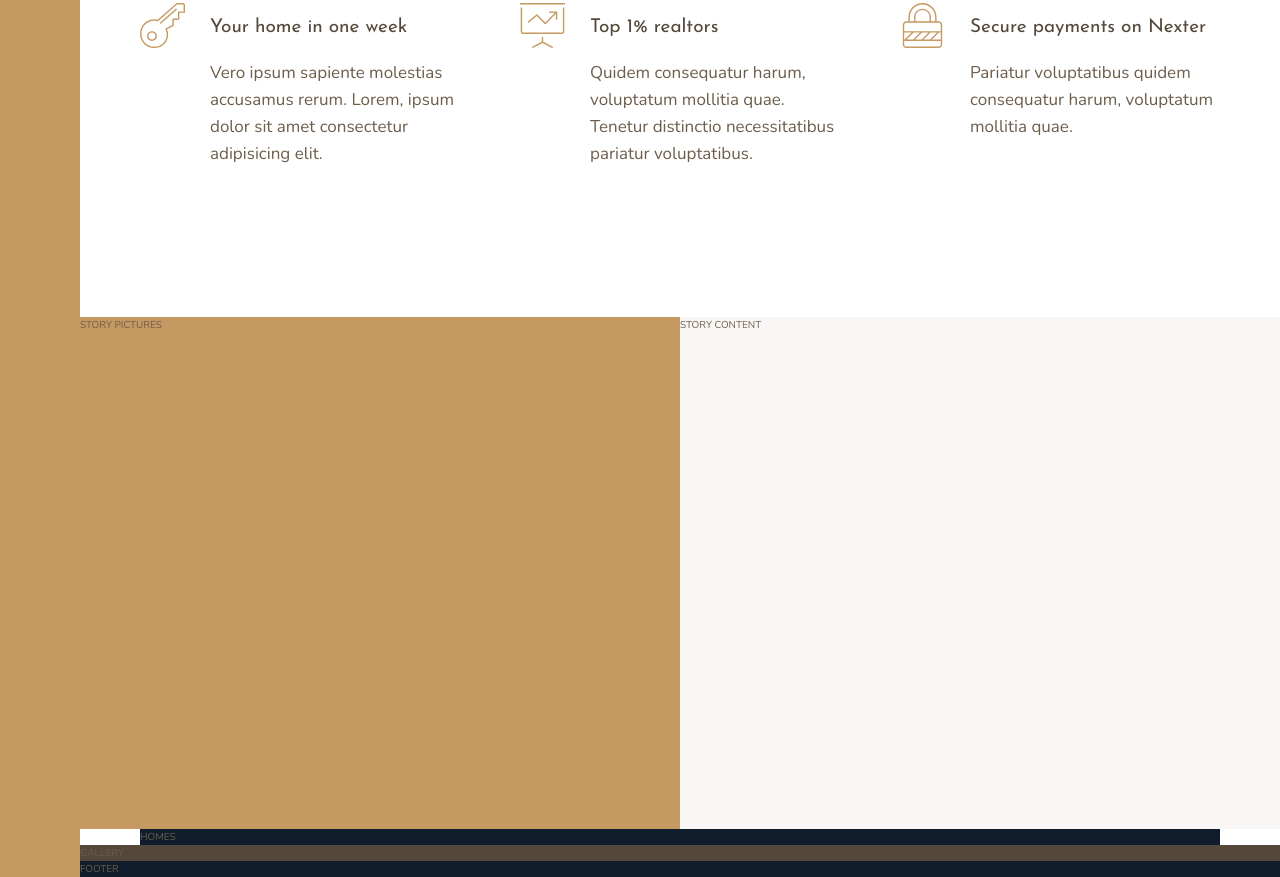
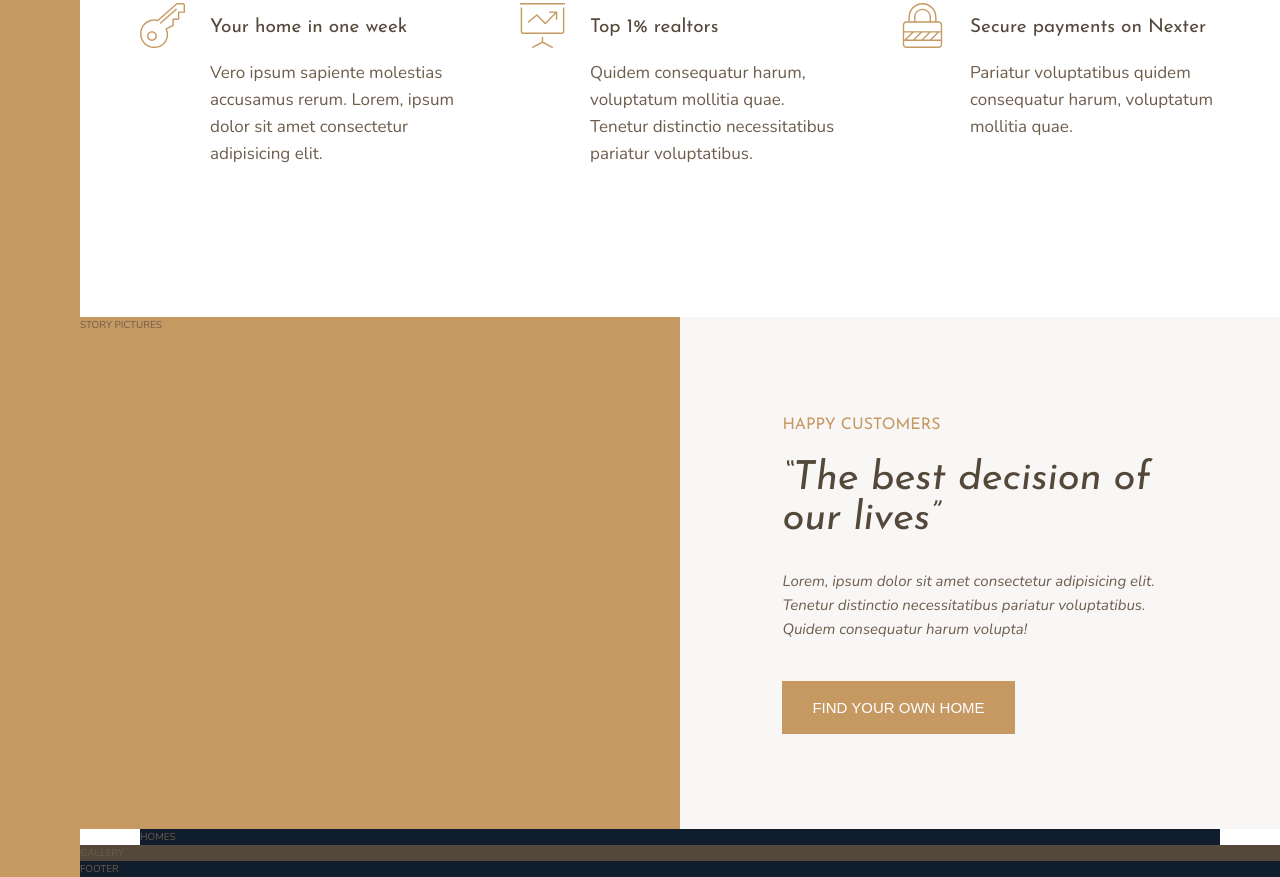
Before and after one commit to stamandf/Nexter, a website: page public/index.html in a window 1280 px wide. Shown: the part 991-1868 px from the top of the page. Drawn offline with nearby package versions, Linux system fonts and the light colour scheme.

Commit message:
Add Story section - Happy Customer part.

```diff
--- a/public/index.html
+++ b/public/index.html
@@ -71,7 +71,11 @@
            STORY PICTURES
        </div>
        <div class="story__content">
-            STORY CONTENT
+            <h3 class="heading-3 mb-sm">Happy Customers</h3>
+            <h2 class="heading-2 heading-2--dark mb-md">&ldquo;The best decision of our lives&rdquo;</h2>
+            <p class="story__text">Lorem, ipsum dolor sit amet consectetur adipisicing elit.
+                Tenetur distinctio necessitatibus pariatur voluptatibus. Quidem consequatur harum volupta!</p>
+            <button class="btn">Find your own home</button>
         </div>
         <section class="homes">
             HOMES
--- a/public/sass/_story.scss
+++ b/public/sass/_story.scss
@@ -6,5 +6,23 @@
     &__content {
         background-color: $color-grey-light-1;
         grid-column: col-start 5 / full-end;
+
+        // padding: 6rem 12rem; //Hard coding width
+        padding: 6rem 8vw;  //left and right padding a percentage of viewport
+
+        // display: flex; // the flex method
+        // flex-direction: column;
+        // justify-content: center;
+        // align-items: start;
+
+        display: grid; // the grid method
+        align-content: center;
+        justify-items: start;
+    }
+
+    &__text {
+        font-size: 1.5rem;
+        font-style: italic;
+        margin-bottom: 4rem;
     }
 }
--- a/public/sass/_typography.scss
+++ b/public/sass/_typography.scss
@@ -4,14 +4,24 @@
 }
 .heading-1 {
     @extend %heading;
+
 }
 
 .heading-2 {
     @extend %heading;
+    font-size: 4rem;
+    font-style: italic;
+    line-height: 1;
+
+    &--light { color: $color-grey-light-1; }
+    &--dark { color: $color-grey-dark-1; }
 }
 
 .heading-3 {
     @extend %heading;
+    font-size: 1.6rem;
+    color: $color-primary;
+    text-transform: uppercase;
 }
 
 .heading-4 {
@@ -21,3 +31,24 @@
     &--light { color: $color-grey-light-1; }
     &--dark { color: $color-grey-dark-1; }
 }
+
+.btn {
+    background-color: $color-primary;
+    color: #ffffff;
+    border: none;
+    border: 0;
+    font-size: 1.5rem;
+    text-transform: uppercase;
+    padding: 1.8rem 3rem;
+    cursor: pointer;
+    transition: all .2s;
+
+    &:hover {
+        background-color: $color-primary-dark;
+    }
+}
+
+.mb-sm { margin-bottom: 2rem; }
+.mb-md { margin-bottom: 3rem; }
+.mb-lg { margin-bottom: 4rem; }
+.mb-hg { margin-bottom: 8rem; }
```
Also changed, not shown: public/css/style.css.
